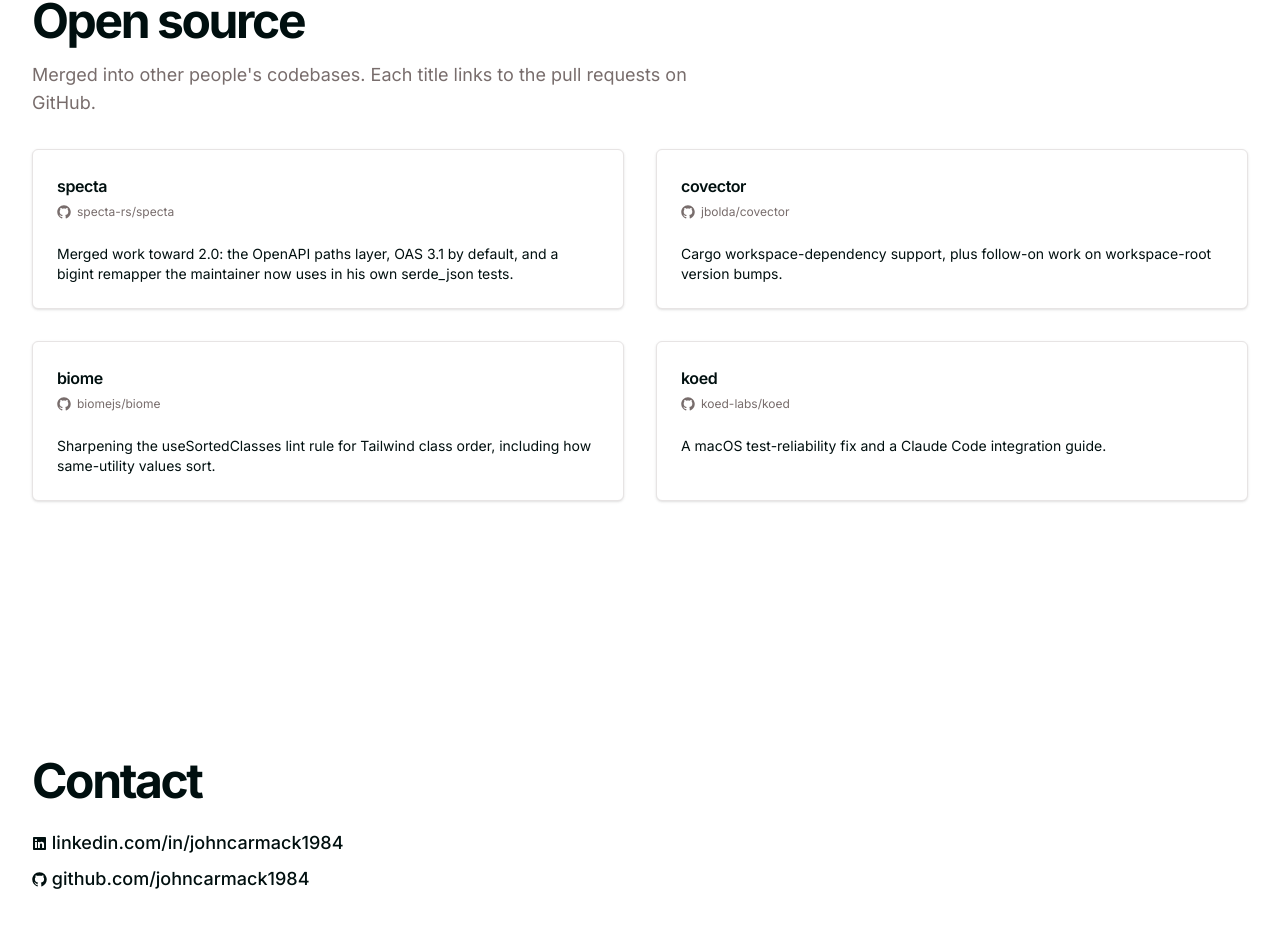
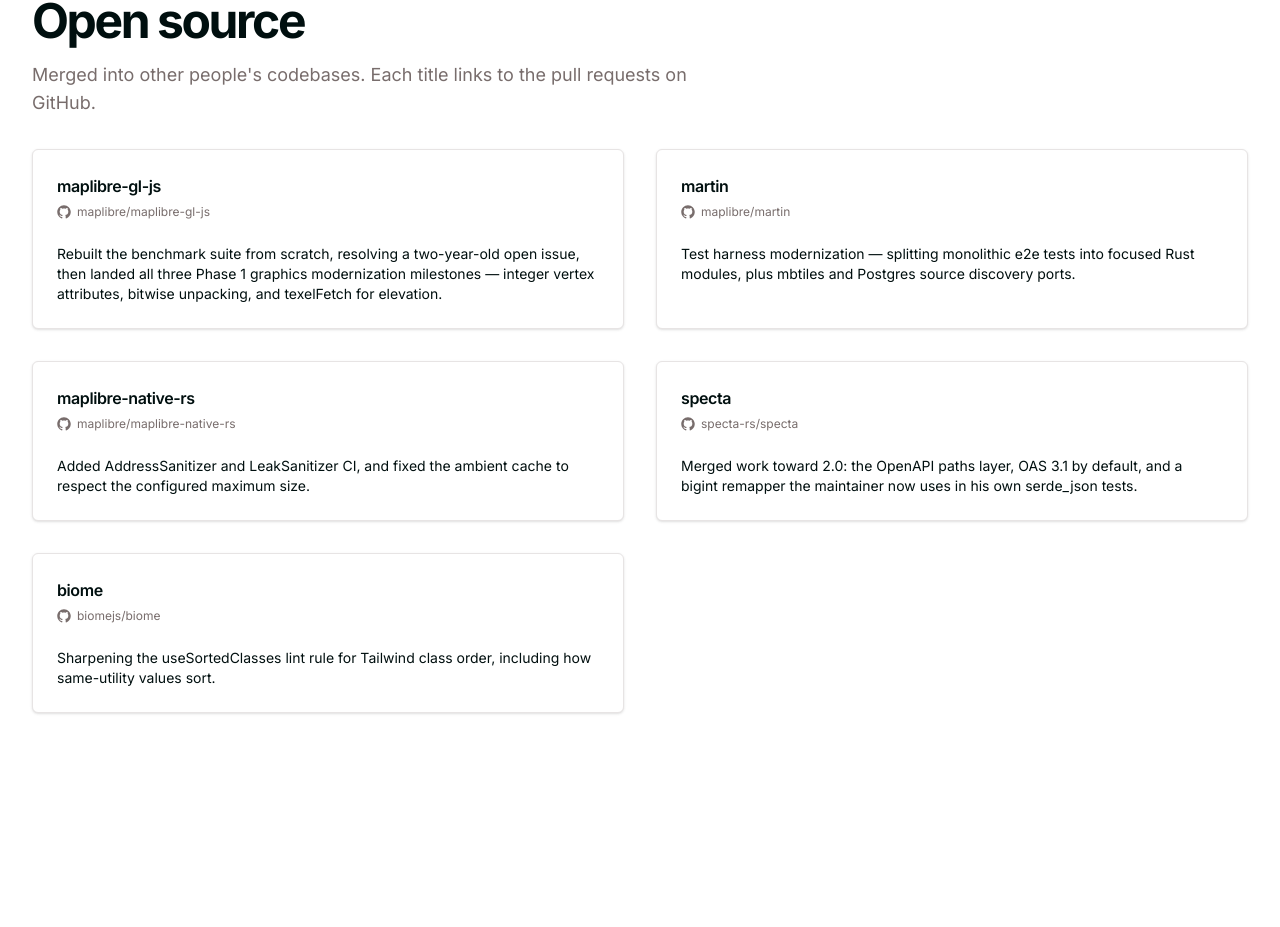
Before and after one commit to johncarmack1984/johncarmack.com, a React (Vite) app: page / in a window 1280 px wide. Shown: the part 4270-5197 px from the top of the page. Built offline with nearby package versions, Linux system fonts and the light colour scheme.

Commit message:
site: add MapLibre contributions, remove koed and covector (#49)
Add maplibre-gl-js (benchmark redesign + graphics modernization),
martin (test harness ports), and maplibre-native-rs (sanitizer CI +
cache fix). Remove koed and covector entries.

```diff
--- a/src/components/opensource/opensource.tsx
+++ b/src/components/opensource/opensource.tsx
@@ -16,6 +16,27 @@
 
 const contributions: Contribution[] = [
   {
+    project: "maplibre-gl-js",
+    repo: "maplibre/maplibre-gl-js",
+    mergedUrl: search("maplibre/maplibre-gl-js"),
+    summary:
+      "Rebuilt the benchmark suite from scratch, resolving a two-year-old open issue, then landed all three Phase 1 graphics modernization milestones — integer vertex attributes, bitwise unpacking, and texelFetch for elevation.",
+  },
+  {
+    project: "martin",
+    repo: "maplibre/martin",
+    mergedUrl: search("maplibre/martin"),
+    summary:
+      "Test harness modernization — splitting monolithic e2e tests into focused Rust modules, plus mbtiles and Postgres source discovery ports.",
+  },
+  {
+    project: "maplibre-native-rs",
+    repo: "maplibre/maplibre-native-rs",
+    mergedUrl: search("maplibre/maplibre-native-rs"),
+    summary:
+      "Added AddressSanitizer and LeakSanitizer CI, and fixed the ambient cache to respect the configured maximum size.",
+  },
+  {
     project: "specta",
     repo: "specta-rs/specta",
     mergedUrl: search("specta-rs/specta"),
@@ -23,25 +44,11 @@
       "Merged work toward 2.0: the OpenAPI paths layer, OAS 3.1 by default, and a bigint remapper the maintainer now uses in his own serde_json tests.",
   },
   {
-    project: "covector",
-    repo: "jbolda/covector",
-    mergedUrl: search("jbolda/covector"),
-    summary:
-      "Cargo workspace-dependency support, plus follow-on work on workspace-root version bumps.",
-  },
-  {
     project: "biome",
     repo: "biomejs/biome",
     mergedUrl: search("biomejs/biome"),
     summary:
       "Sharpening the useSortedClasses lint rule for Tailwind class order, including how same-utility values sort.",
-  },
-  {
-    project: "koed",
-    repo: "koed-labs/koed",
-    mergedUrl: search("koed-labs/koed"),
-    summary:
-      "A macOS test-reliability fix and a Claude Code integration guide.",
   },
 ];
 
```
